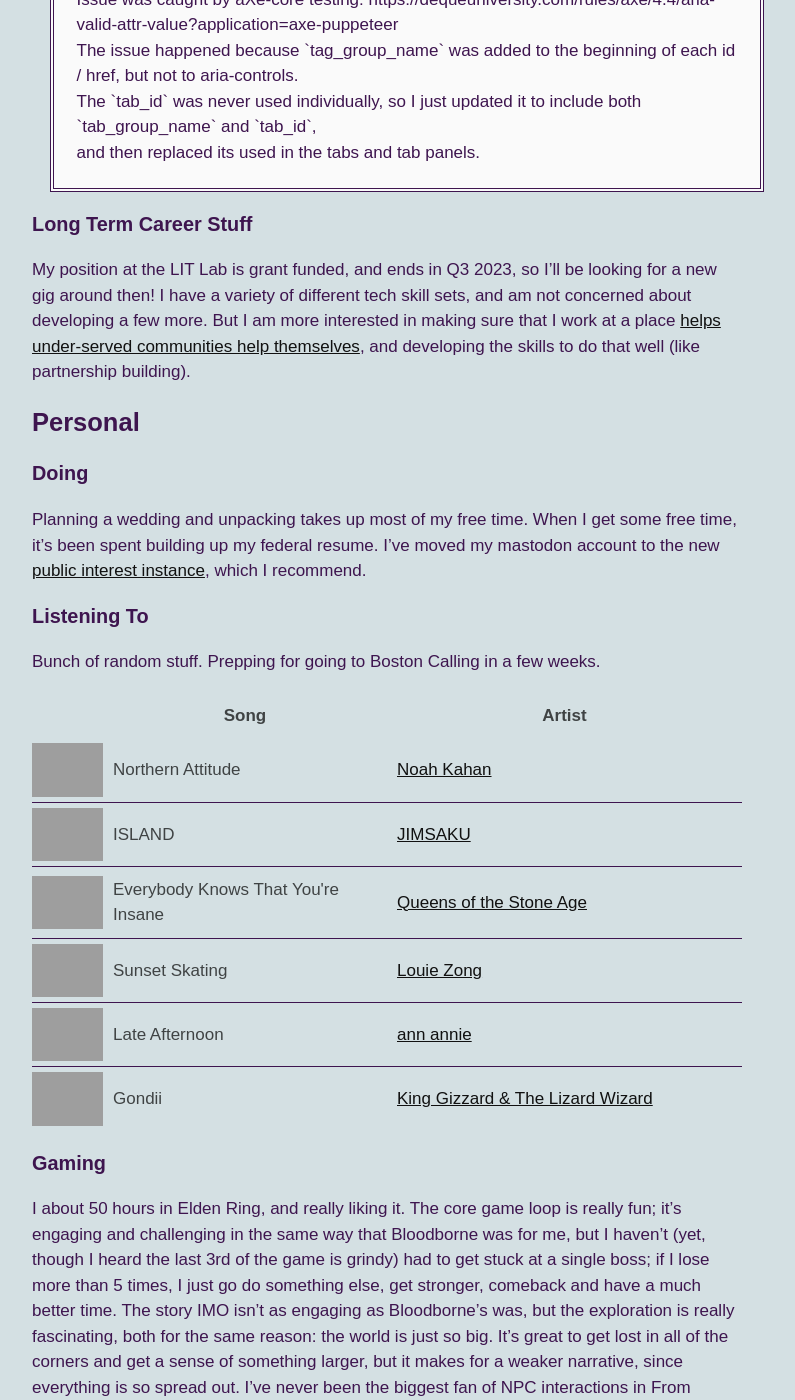
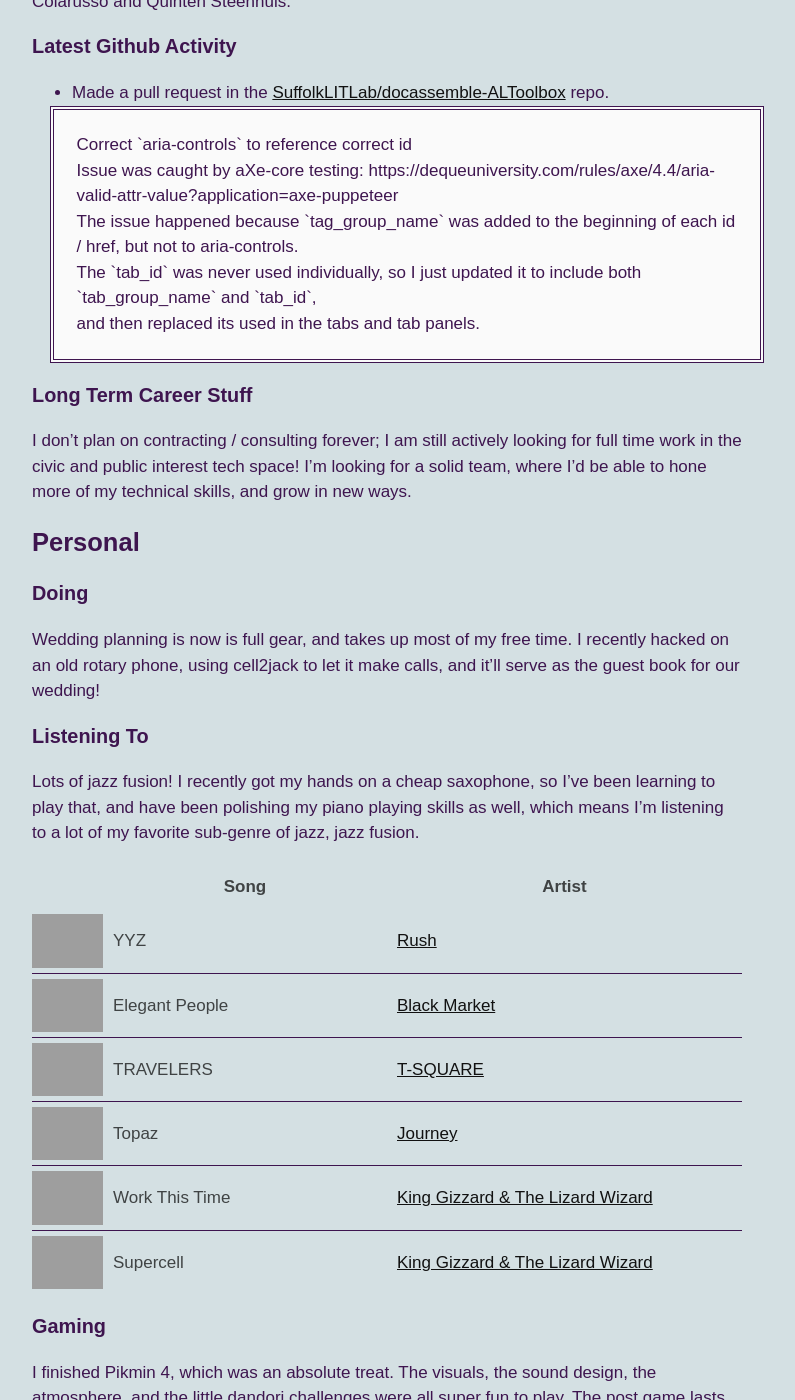
Before and after one commit to BryceStevenWilley/BryceStevenWilley.github.io, a Jekyll site: the page built from _pages/3-now.md, in a window 1280 px wide and 1400 px high, scrolled down 971 px, cut to the strip 0-1400 px from the top of the window. Shown: the whole strip, without its empty margins (253-1048 px from the left). Built offline with Jekyll 4.4.1, drawn with Linux system fonts in a browser that asks for light colours; some of the changed text lies outside the part shown; grey boxes are pictures that could not be loaded.

Commit message:
Not longer at Suffolk :(

```diff
--- a/_layouts/home.html
+++ b/_layouts/home.html
@@ -24,8 +24,8 @@
   <div class="c-article__main">
     {{ content }}
     <p>
-        I'm Bryce, a clinical fellow at the <a href="https://suffolklitlab.org">Suffolk LIT Lab</a> living in Boston, MA.
-        My focus is in using software and data to solve civil problems, currently working on Access to Justice.
+        I'm Bryce, a freelance docassemble and full-stack developer living in Boston, MA.
+        I use software and data to solve civil problems, currently in Access to Justice problems.
     </p>
 
   </div>
--- a/_pages/3-now.md
+++ b/_pages/3-now.md
@@ -12,16 +12,23 @@
 Inspired by [Derek Sivers](https://sive.rs/nowff).
 Trying to keep it updated every 3 months or so.
 
-Last updated May 4th, 2023.
+Last updated September 22nd, 2023.
 
 ## Professional
 
 ### Work Stuff
 
-Still at [Suffolk Law School's Legal Innovation and Technology (LIT) Lab](https://suffolklitlab.org/), working on court form software.
+I'm leaving [Suffolk Law School's Legal Innovation and Technology (LIT) Lab](https://suffolklitlab.org/) after about 3 years!
+It's been a wonderful experience, and I've learned an incredible amount about access to justice, and the courts.
+I am not leaving the docassemble and legal tech field however, as I'll be contracting with a few organizations:
 
-Only update here is that we have published our paper about Form complexity! ["Beyond Readability with RateMyPDF: a combined rule-based and machine learning approach to improving court forms"](https://suffolklitlab.org/docassemble-AssemblyLine-documentation/assets/files/Beyond%20Readability%20with%20RateMyPDF-96e42df12b1b4fce13d6a9c059cd0fbf.pdf) is a paper written by my colleague Quinten Steenhuis, myself, and David Colarusso about our work on [ratemypdf.com](https://ratemypdf.com/), a tool that we created to evaluate court PDF forms, attempting to estimate how long it takes to
-fill them out, and how complex they are. Check it out!
+* I'll be working with Michigan Legal Help on their docassemble efforts, doing lots more docassemble interview crafting and e-filing work.
+* I'll continue consulting with [Lemma Legal](https://lemmalegal.com/) on their many efforts.
+* technically, I'm not even leaving the LIT Lab, as I'll be still working with them to improve judicial e-filing
+
+Luckily, I was able to launch Massachusetts' first third-party EFSP before I left!
+We are now the first organization that isn't Tyler Technologies that can file into the Massachusetts courts!
+This has been a big push in a lot of different ways, and much of the behind the scenes work is thanks to Paul Tuttle at the Massachusetts Appeals Court, as well as my colleagues David Colarusso and Quinten Steenhuis.
 
 ### Latest Github Activity
 
@@ -43,21 +50,21 @@
 
 ### Long Term Career Stuff
 
-My position at the LIT Lab is grant funded, and ends in Q3 2023, so I'll be
-looking for a new gig around then! I have a variety of different tech skill sets,
-and am not concerned about developing a few more. But I am more interested in making sure
-that I work at a place [helps under-served communities help themselves]({% post_url 2021-06-20-new_job %}),
-and developing the skills to do that well (like partnership building).
+I don't plan on contracting / consulting forever; I am still actively looking for full time work in the civic and public interest tech space!
+I'm looking for a solid team, where I'd be able to hone more of my technical skills, and grow in new ways.
 
 ## Personal
 
 ### Doing
 
-Planning a wedding and unpacking takes up most of my free time. When I get some free time, it's been spent building up my federal resume. I've moved my mastodon account to the new [public interest instance](https://mastodon.publicinterest.town/@brycew), which I recommend.
+Wedding planning is now is full gear, and takes up most of my free time.
+I recently hacked on an old rotary phone, using cell2jack to let it make calls, and it'll serve as the guest book for our wedding!
 
 ### Listening To
 
-Bunch of random stuff. Prepping for going to Boston Calling in a few weeks.
+Lots of jazz fusion!
+I recently got my hands on a cheap saxophone, so I've been learning to play that, and have been polishing my piano playing skills as well, which means I'm listening to a lot
+of my favorite sub-genre of jazz, jazz fusion.
 
 [//]: steps for gathering: next time, just copy the album links (ctrl-shift-right click to inspect) and type info directly, lolW
 
@@ -70,15 +77,15 @@
     </tr>
   </thead>
   <tbody>
-    {% song_table --song="Northern Attitude" --album="Stick Season" --artist="Noah Kahan" --img_id=ab67616d00001e026ee35072df1af802cca09918 %}
-    {% song_table --song="ISLAND" --artist="JIMSAKU" --album="DISPENSATION" --img_id=ab67616d00001e02fdee033379f7781f013f15a4 %}
-    {% song_table --song="Everybody Knows That You're Insane" --artist="Queens of the Stone Age" --album="Lullabies to Paralyze" --img_id=ab67616d00001e029fbc395aa3944da173e69fda %}
-    {% song_table --bandcamp --song="Sunset Skating" --artist="Louie Zong" --album="Cartoon Funk" --song_url=https://louiezong.bandcamp.com/track/sunset-skating  --img_id=https://f4.bcbits.com/img/a1689585732_10.jpg %}
-    {% song_table --bandcamp --song="Late Afternoon" --artist="ann annie" --album="By Morning" --song_url=https://annannie.bandcamp.com/album/by-morning --img_id=https://f4.bcbits.com/img/a3664421650_16.jpg %}
-    {% song_table --bandcamp --song="Gondii" --artist="King Gizzard & The Lizard Wizard" --album="Changes" --song_url=https://kinggizzard.bandcamp.com/track/gondii --img_id=https://f4.bcbits.com/img/a1890146474_16.jpg %}
+    {% song_table --song="YYZ" --album="Moving Pictures (2011 Remaster)" --artist="Rush" --img_id=ab67616d00001e0272833c1ae3343cbfb4617073 %}
+    {% song_table --song="Elegant People" --artist="Black Market" --album="Weather Report" --img_id=ab67616d00001e02f733433f86d4acd857c4cbc2 %}
+    {% song_table --song="TRAVELERS" --artist="T-SQUARE" --album="ADVENTURES" --img_id=ab67616d00001e022eaaafa220a507d7bb60bec8 %}
+    {% song_table --song="Topaz" --artist="Journey" --album="Journey" --img_id=ab67616d00001e0232e0eceec3aa14996428af51 %}
+    {% song_table --bandcamp --song="Work This Time" --artist="King Gizzard & The Lizard Wizard" --album="Live at Bonnaroo '22" --song_url=https://kinggizzard.bandcamp.com/track/work-this-time-live-at-bonnaroo-22  --img_id=https://f4.bcbits.com/img/a3121529005_10.jpg %}
+    {% song_table --bandcamp --song="Supercell" --artist="King Gizzard & The Lizard Wizard" --album="PetroDragonic Apocalypse; or, Dawn of Eternal Night: An Annihilation of Planet Earth and the Begnning of Merciless Damnation" --song_url=https://kinggizzard.bandcamp.com/track/supercell --img_id=https://f4.bcbits.com/img/a2805471381_16.jpg %}
   </tbody>
 </table>
 
 ### Gaming
 
-I about 50 hours in Elden Ring, and really liking it. The core game loop is really fun; it's engaging and challenging in the same way that Bloodborne was for me, but I haven't (yet, though I heard the last 3rd of the game is grindy) had to get stuck at a single boss; if I lose more than 5 times, I just go do something else, get stronger, comeback and have a much better time. The story IMO isn't as engaging as Bloodborne's was, but the exploration is really fascinating, both for the same reason: the world is just so big. It's great to get lost in all of the corners and get a sense of something larger, but it makes for a weaker narrative, since everything is so spread out. I've never been the biggest fan of NPC interactions in From Software games, and Elden Ring has the same sort of stiff NPCs that don't seem to do anything, so it can feel big, but a bit hollow.
+I finished Pikmin 4, which was an absolute treat. The visuals, the sound design, the atmosphere, and the little dandori challenges were all super fun to play. The post game lasts such as long time as well, and really makes it all worth it.
```
Also changed, not shown: _pages/1-about.md (+2 -2 lines).
